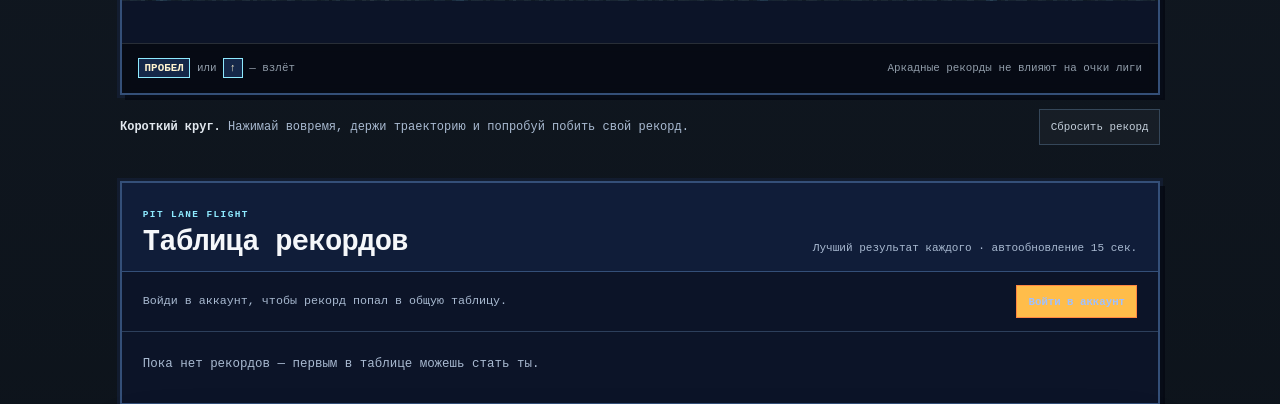
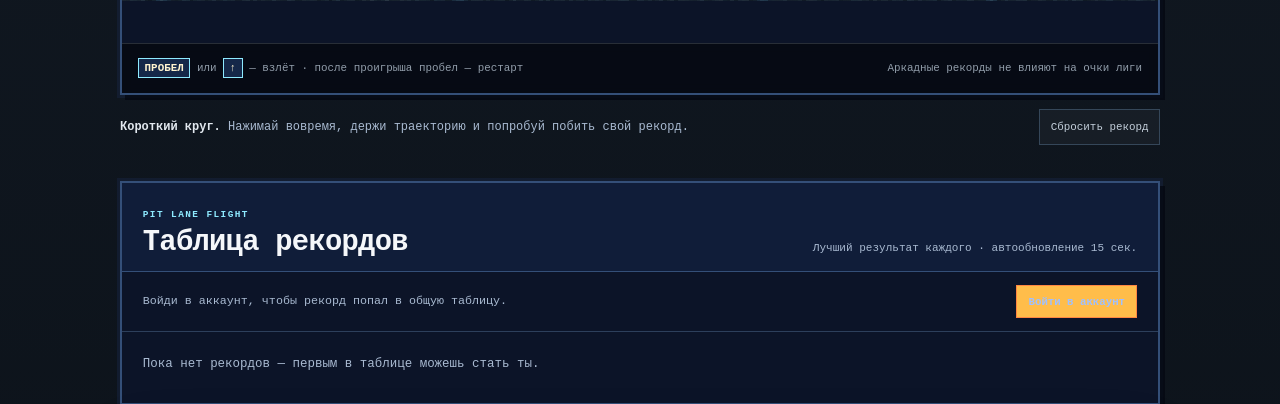
Before and after one commit to trfnvg/f1-league, a Django app: page /arcade/ in a window 1280 px wide. Shown: the part 990-1394 px from the top of the page. Run offline with Django 5.2, Linux system fonts and the light colour scheme; data comes from the database, SQL or seed files in the repository; data that the repository does not hold is empty; some web fonts are replaced.

Commit message:
Allow restarting arcade with spacebar

```diff
--- a/league/static/league/arcade.js
+++ b/league/static/league/arcade.js
@@ -315,6 +315,11 @@
     if (event.repeat) return;
     const target = event.target;
     if (target instanceof HTMLElement && target.closest("button, a, input, select, textarea")) return;
+    if (event.code === "Space" && state === "gameover") {
+      event.preventDefault();
+      if (!startButton.disabled) void startGame();
+      return;
+    }
     if (state !== "playing") return;
     event.preventDefault();
     flap();
--- a/league/templates/arcade.html
+++ b/league/templates/arcade.html
@@ -44,7 +44,7 @@
       </div>
     </div>
     <footer class="arcade-controls" id="arcade-controls">
-      <span><kbd>ПРОБЕЛ</kbd> или <kbd>↑</kbd> — взлёт</span>
+      <span><kbd>ПРОБЕЛ</kbd> или <kbd>↑</kbd> — взлёт · после проигрыша пробел — рестарт</span>
       <span class="arcade-touch-hint">Коснись экрана, чтобы взлететь</span>
       <span>Аркадные рекорды не влияют на очки лиги</span>
     </footer>
```
